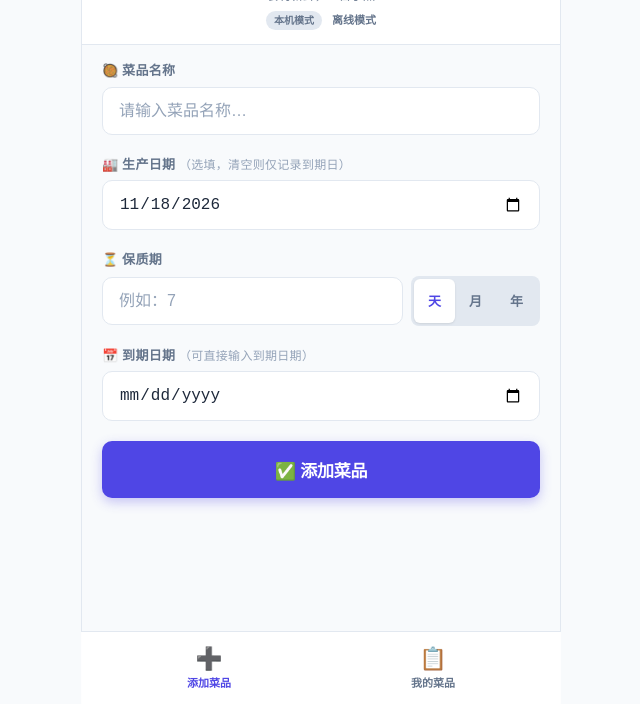
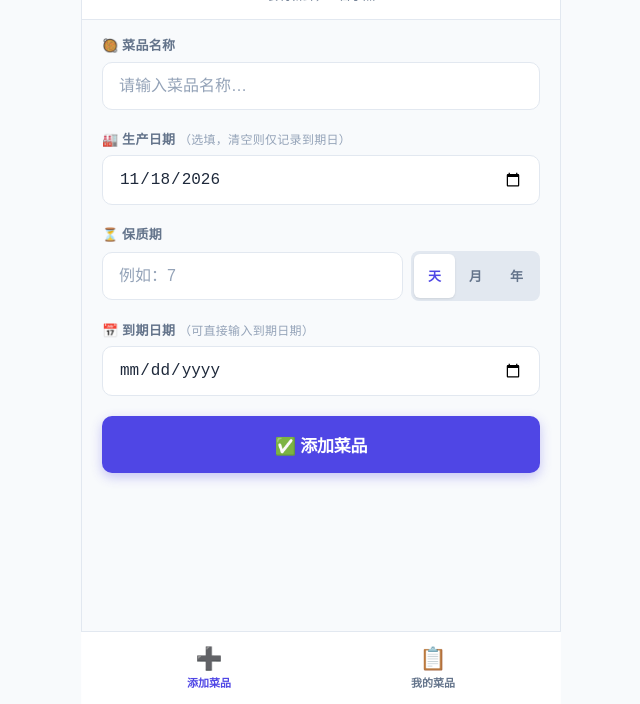
Before and after one commit to Cherizmo/food-tracker, a plain HTML site: page index.html in a window 1280 px wide. Shown: the part 96-800 px from the top of the page, without its empty margins (319-959 px from the left). Drawn offline with Linux system fonts and the light colour scheme.

Commit message:
fix: 离线版移除顶部冗余的「本机模式/离线模式」状态栏，头部回归最简

```diff
--- a/index.html
+++ b/index.html
@@ -661,10 +661,6 @@ body {
     <span class="header-logo">🥬</span>
     <h1>保质期管家</h1>
     <p class="subtitle">食材新鲜，一目了然</p>
-    <div class="user-bar hidden" id="user-bar">
-      <span class="sync-pill local" id="sync-pill">本机模式</span>
-      <span class="user-email" id="user-email"></span>
-    </div>
   </header>
 
   <!-- Main Content -->
@@ -1689,9 +1685,6 @@ async function handleLogout() {
 
 function enterOfflineMode() {
   hideAuthScreen();
-  setSyncStatus('local');
-  document.getElementById('user-bar').classList.remove('hidden');
-  document.getElementById('user-email').textContent = '离线模式';
   loadItems();
   renderFoodList();
   showToast('📡 离线模式，数据保存在本机');
```
